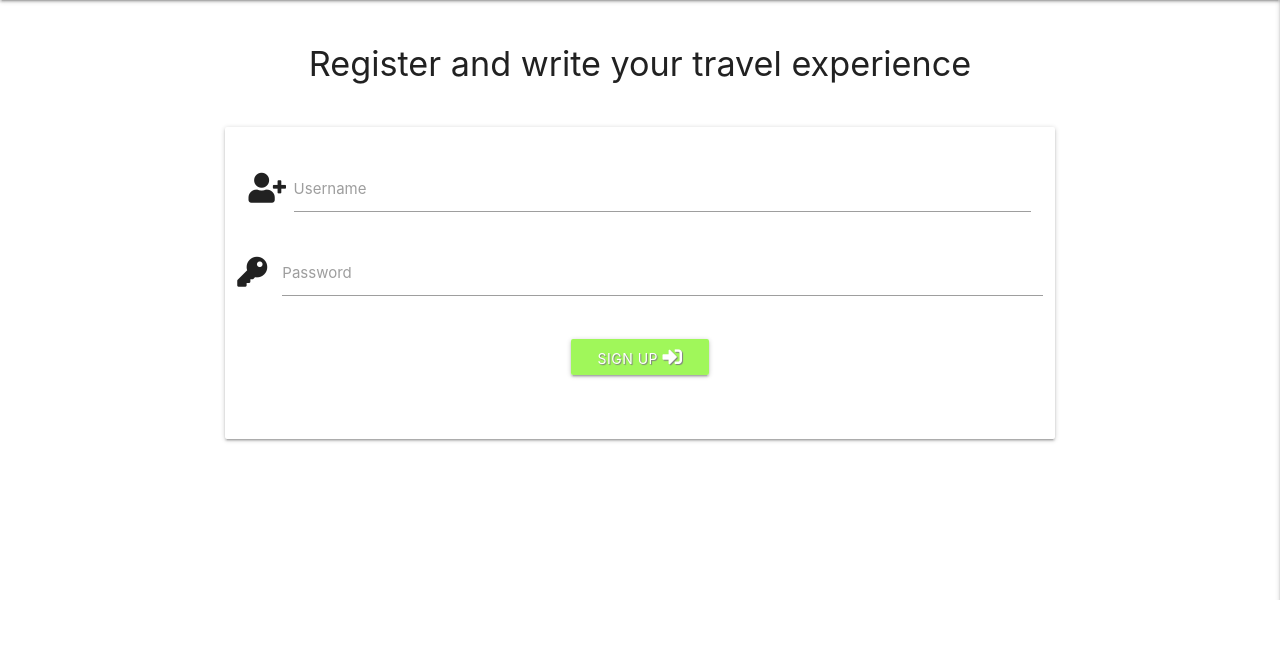
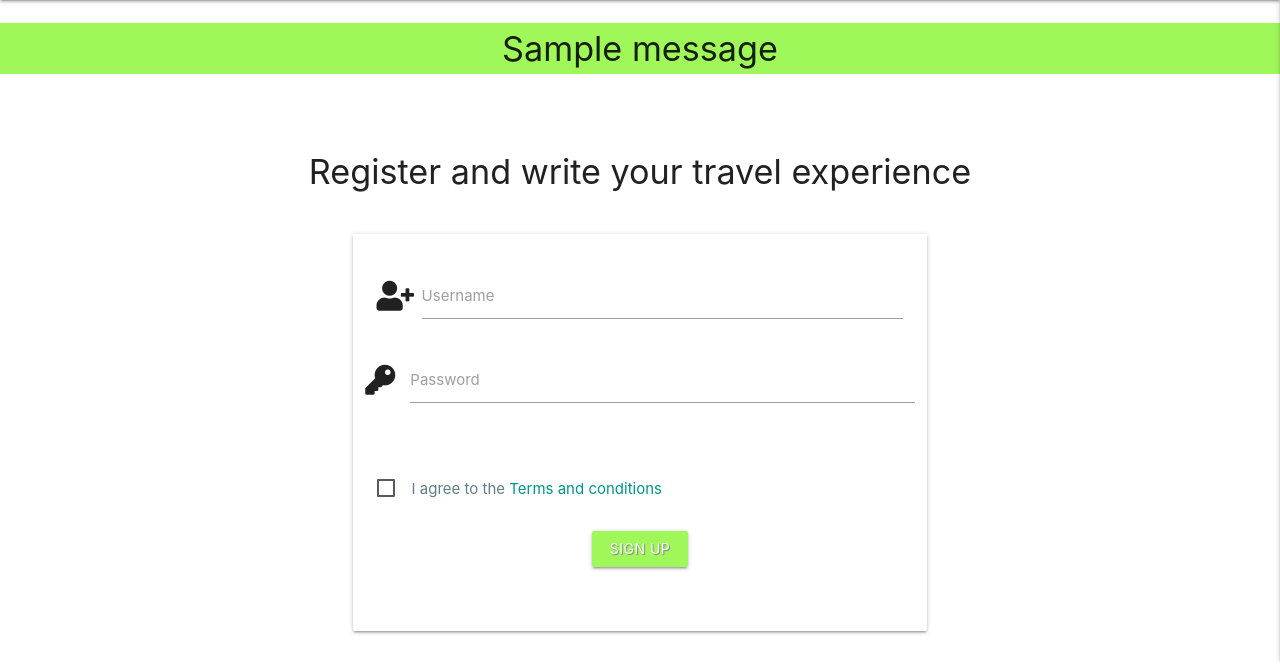
Before and after one commit to GilleM/Travel-reviews, a Flask app: page /sign_up in a window 1280 px wide. Shown: the part 200-866 px from the top of the page. Before the commit the page ends 800 px from the top, so only its background shows below. Run offline with Flask 2, Linux system fonts and the light colour scheme; one stand-in notice (Sample message) is shown; some libraries are stand-ins or nearby versions.

Commit message:
Added terms and conditions

```diff
--- a/app.py
+++ b/app.py
@@ -25,9 +25,34 @@
     destinations = mongo.db.destinations.find()
     return render_template("destinations.html", destinations=destinations)
 
+
 @app.route("/sign_up", methods=["GET", "POST"])
 def sign_up():
+    if request.method == "POST":
+        # check if username already exists in db
+        existing_user = mongo.db.users.find_one(
+            {"username": request.form.get("username").lower()})
+
+        if existing_user:
+            flash("Username already exists")
+            return redirect(url_for("sign_up"))
+
+        sign_up = {
+            "username": request.form.get("username").lower(),
+            "password": generate_password_hash(request.form.get("password"))
+        }
+        mongo.db.users.insert_one(sign_up)
+
+        session["user"] = request.form.get("username").lower()
+        flash("Registration Successful!")
+
     return render_template("sign_up.html")
+
+@app.route('/term_and_conditions')
+def terms_and_conditions():
+
+    return render_template("terms_and_conditions.html")
+
 
 if __name__ == "__main__":
     app.run(host=os.environ.get("IP"),
--- a/static/css/style.css
+++ b/static/css/style.css
@@ -64,3 +64,9 @@
 .ytp-embed:not(.ad-showing) .ytp-title-text {
     display: none;
 }
+
+/* Flash message */
+.flashes h4 {
+    line-height: 1.5;
+    background-color: #98f74ceb;
+}
--- a/templates/base.html
+++ b/templates/base.html
@@ -28,7 +28,6 @@
             </ul>
         </div>
     </nav>
-
     <!-- mobile side navbar -->
     <ul class="sidenav" id="mobile-demo">
         <li><a href="{{ url_for('get_destination') }}">Our travels</a></li>
@@ -42,8 +41,23 @@
 
 
 
-    {% block content %}
-    {% endblock %}
+    <section>
+        <!-- flash messages -->
+        {% with messages = get_flashed_messages() %}
+        {% if messages %}
+        {% for message in messages %}
+        <div class="row flashes">
+            <h4 class="center-align">{{ message }}</h4>
+        </div>
+        {% endfor %}
+        {% endif %}
+        {% endwith %}
+    </section>
+
+    <main class="container">
+        {% block content %}
+        {% endblock %}
+    </main>
 
 
     <script src="https://code.jquery.com/jquery-3.6.0.min.js" integrity="sha256-/xUj+3OJU5yExlq6GSYGSHk7tPXikynS7ogEvDej/m4=" crossorigin="anonymous"></script>
--- a/templates/destinations.html
+++ b/templates/destinations.html
@@ -2,14 +2,14 @@
 {% block content %}
 
 <!-- video -->
-<div class="video-container">
+<!-- <div class="video-container">
     <object width="560" height="315">
         <param name="movie" value=//www.youtube.com/embed/MyqhDKNig88?rel=0">
         </param>
         <embed src="//www.youtube.com/embed/MyqhDKNig88?rel=0" type="application/x-shockwave-flash" allowscriptaccess="always" allowfullscreen="true"></embed>
     </object>
 </div>
-<br>
+<br> -->
 
 {% for place in destinations %}
 {{ place.city }}<br>
--- a/templates/sign_up.html
+++ b/templates/sign_up.html
@@ -17,9 +17,17 @@
                 <div class="row">
                     <div class="input-field col s12">
                         <i class="fas fa-key prefix"></i>
-                        <input id="password" name="password" type="password" class="validate">
+                        <input id="password" name="password" type="password" minlength="5" maxlength="15" class="validate" required>
                         <label for="password">Password</label>
                     </div>
+                </div>
+                <div class="input-field  col s12">
+                    <p>
+                        <label for="checkbox">
+                            <input type="checkbox" id="checkbox" name="checkbox" value="yes" required="">
+                            <span class="blue-grey-text">I agree to the <a class="term_and_conditions teal-text" href="{{ url_for('terms_and_conditions') }}" target="_blank"> Terms and conditions</a></span>
+                        </label>
+                    </p>
                 </div>
                 <div class="row">
 
--- /dev/null
+++ b/templates/terms_and_conditions.html
@@ -0,0 +1,6 @@
+{% extends "base.html" %}
+{% block content %}
+
+<h2>TERMS AND CONDITIONS</h2>
+
+{% endblock %}
```
Also changed, not shown: .gitpod.yml.
